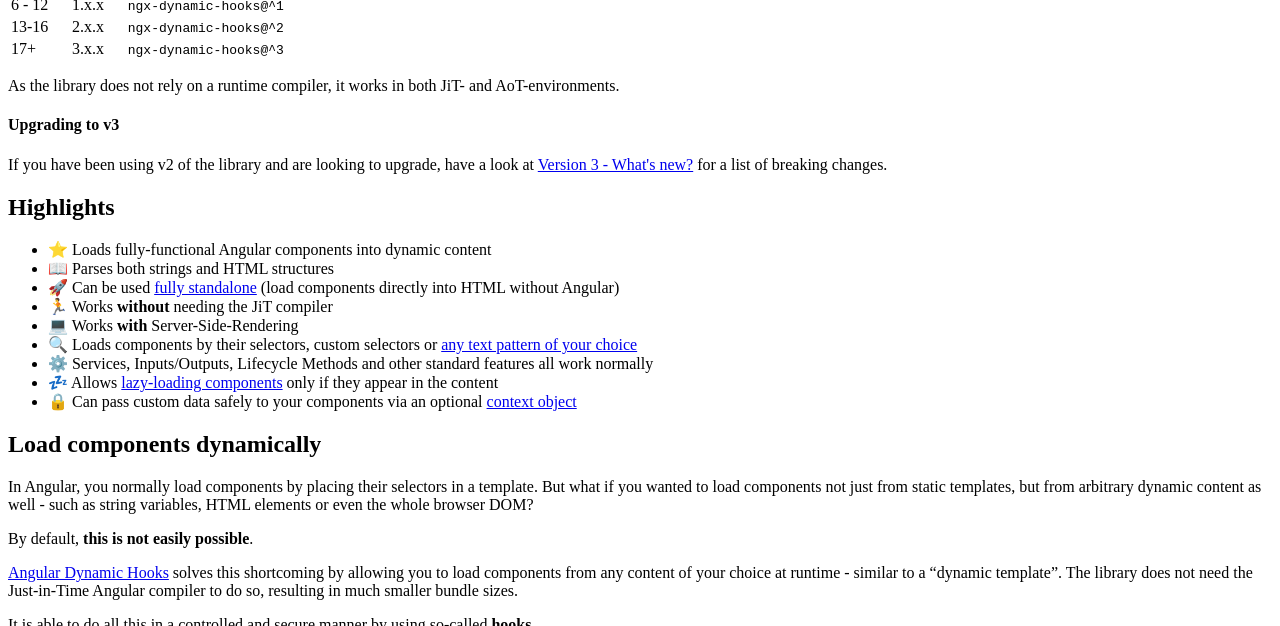
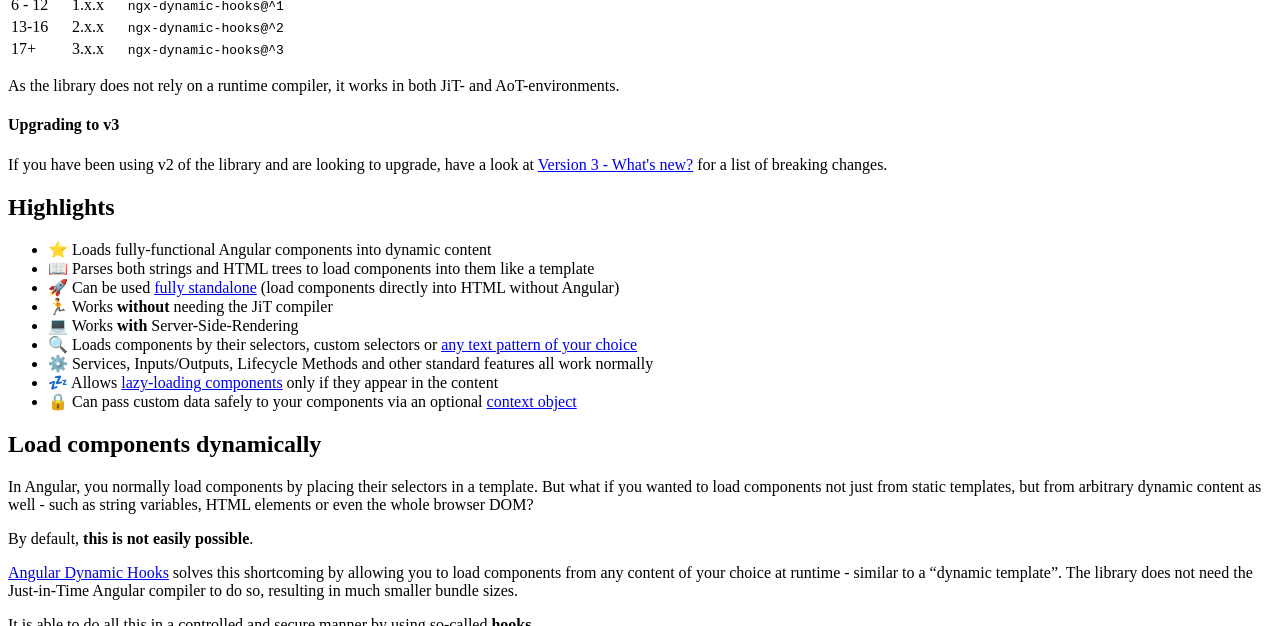
Before and after one commit to Angular-Dynamic-Hooks/Documentation, a Jekyll site: the page built from guide/index.md, in a window 1280 px wide and 900 px high, scrolled down 17533 px, cut to the strip 0-626 px from the top of the window. Built offline with Jekyll 4.4.1, drawn with Linux system fonts in a browser that asks for light colours.

Commit message:
Documentation text updates

```diff
--- a/guide/index.md
+++ b/guide/index.md
@@ -48,7 +48,7 @@
 ## Highlights
 
 * ⭐ Loads fully-functional Angular components into dynamic content
-* 📖 Parses both strings and HTML structures
+* 📖 Parses both strings and HTML trees to load components into them like a template
 * 🚀 Can be used [fully standalone]({{ "guide/standalone-mode" | relative_url }}) (load components directly into HTML without Angular)
 * 🏃 Works **without** needing the JiT compiler
 * 💻 Works **with** Server-Side-Rendering
```
